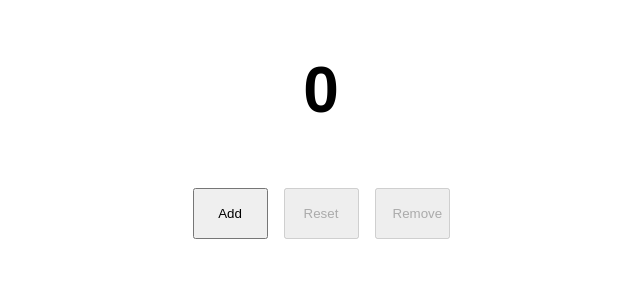
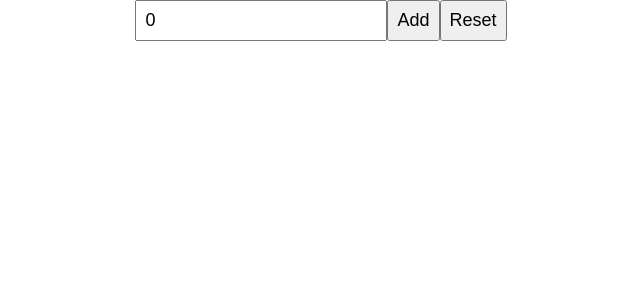
Before and after one commit to aimarjs/counter, a React (Create React App) app: page / in a window 1280 px wide. Shown: the top 300 px of the page, without its empty margins (319-959 px from the left). Built offline with nearby package versions, Linux system fonts and the light colour scheme.

Commit message:
cards in progress

```diff
--- a/src/components/App.js
+++ b/src/components/App.js
@@ -1,22 +1,25 @@
 import React from 'react';
-import PropTypes from 'prop-types';
+// import PropTypes from 'prop-types';
 import { connect } from 'react-redux';
 import styled from 'styled-components';
-import * as actions from '../store/actions';
+// import * as actions from '../store/actions';
 
-import Counter from './Counter';
+// import Counter from './Counter';
+import Input from './Input';
 
 const App = ({
-  onAdd, onRemove, onReset, counter,
+  addNew,
+  // onAdd, onRemove, onReset, counter,
 }) => (
   <AppWrapper>
     <BodyWrapper>
-      <Counter
+      <Input addNew={addNew} />
+      {/* <Counter
         onAdd={onAdd}
         onRemove={onRemove}
         onReset={onReset}
         value={counter.value}
-      />
+      /> */}
     </BodyWrapper>
   </AppWrapper>
 );
@@ -36,19 +39,21 @@ const mapStateToProps = state => ({
   counter: state.counter,
 });
 
-const mapDispatchToProps = dispatch => ({
-  onAdd: () => dispatch(actions.addHandler()),
-  onRemove: () => dispatch(actions.removeHandler()),
-  onReset: () => dispatch(actions.resetHandler()),
-});
+// const mapDispatchToProps = dispatch => ({
+//   addNew: data => dispatch(actions.addNewValue(data)),
+//   // onAdd: () => dispatch(actions.addHandler()),
+//   // onRemove: () => dispatch(actions.removeHandler()),
+//   // onReset: () => dispatch(actions.resetHandler()),
+// });
 
 App.propTypes = {
-  onAdd: PropTypes.func.isRequired,
-  onRemove: PropTypes.func.isRequired,
-  onReset: PropTypes.func.isRequired,
-  counter: PropTypes.shape({
-    value: PropTypes.number.isRequired,
-  }).isRequired,
+  // addNew: PropTypes.func.isRequired,
+  // onAdd: PropTypes.func.isRequired,
+  // onRemove: PropTypes.func.isRequired,
+  // onReset: PropTypes.func.isRequired,
+  // counter: PropTypes.shape({
+  //   value: PropTypes.number.isRequired,
+  // }).isRequired,
 };
 
-export default connect(mapStateToProps, mapDispatchToProps)(App);
+export default connect(mapStateToProps)(App);
--- a/src/components/Button/index.js
+++ b/src/components/Button/index.js
@@ -8,9 +8,9 @@ const Button = ({ disable, title, clickHandler }) => (
 
 
 const StyledButton = styled.button`
-  padding: 16px;
-  margin: 8px;
-  width: 75px;
+  padding: 8px;
+  font-size: 18px;
+  font-weight: 500;
 `;
 
 Button.defaultProps = {
--- a/src/components/Counter/index.js
+++ b/src/components/Counter/index.js
@@ -8,11 +8,11 @@ const Counter = ({
   value, onAdd, onReset, onRemove,
 }) => (
   <Wrapper>
-    <CounterValue value={value} />
+    <CounterValue id="value" value={value} />
     <Controls>
-      <Button title="Add" clickHandler={onAdd} />
-      <Button title="Reset" clickHandler={onReset} disable={value === 0} />
-      <Button title="Remove" clickHandler={onRemove} disable={value === 0} />
+      <Button title="+" id="add" clickHandler={onAdd} />
+      <Button title="Reset" id="remove" clickHandler={onReset} disable={value === 0} />
+      <Button title="-" id="reset" clickHandler={onRemove} disable={value === 0} />
     </Controls>
   </Wrapper>
 );
--- /dev/null
+++ b/src/components/Input/index.js
@@ -0,0 +1,60 @@
+import React, { Component } from 'react';
+import { connect } from 'react-redux';
+import PropTypes from 'prop-types';
+import styled from 'styled-components';
+import * as actions from '../../store/actions';
+
+import Button from '../Button';
+
+const initialState = {
+  value: 0,
+};
+
+class Input extends Component {
+  state = initialState;
+
+  inputChangeHandler = (event) => {
+    this.setState({
+      value: parseInt(event.target.value, 10)
+        ? parseInt(event.target.value, 10)
+        : 0,
+    });
+  }
+
+  resetHandler = () => {
+    this.setState(initialState);
+  };
+
+  render() {
+    const { addNew } = this.props;
+    const { value } = this.state;
+    return (
+      <InputGroup>
+        <InputField type="text" onChange={this.inputChangeHandler} value={value} />
+        <Button title="Add" clickHandler={() => addNew(this.state)} />
+        <Button title="Reset" clickHandler={this.resetHandler} />
+      </InputGroup>
+    );
+  }
+}
+
+const mapDispatchToProps = dispatch => ({
+  addNew: data => dispatch(actions.addNewValue(data)),
+});
+
+Input.propTypes = {
+  addNew: PropTypes.func.isRequired,
+};
+
+const InputGroup = styled.div`
+  margin: 0;
+  padding: 0;
+`;
+
+const InputField = styled.input`
+  padding: 8px;
+  font-size: 18px;
+  font-weight: 500;
+`;
+
+export default connect(undefined, mapDispatchToProps)(Input);
--- a/src/store/actions/actionTypes.js
+++ b/src/store/actions/actionTypes.js
@@ -1,3 +1,5 @@
 export const INC_COUNTER = 'INC_COUNTER';
 export const DEC_COUNTER = 'DEC_COUNTER';
 export const RESET_COUNTER = 'RESET_COUNTER';
+
+export const ADD_NEW_VALUE = 'ADD_NEW_VALUE';
--- a/src/store/actions/index.js
+++ b/src/store/actions/index.js
@@ -1,4 +1,9 @@
 import * as actionTypes from './actionTypes';
+
+export const addNewValue = data => ({
+  type: actionTypes.ADD_NEW_VALUE,
+  payload: data,
+});
 
 export const addHandler = () => ({
   type: actionTypes.INC_COUNTER,
--- a/src/store/reducers/counterReducer.js
+++ b/src/store/reducers/counterReducer.js
@@ -1,11 +1,21 @@
 import * as actionTypes from '../actions/actionTypes';
 
+// const initialState = {
+//   value: 0,
+//   quantity: 1,
+// };
+
 const initialState = {
-  value: 0,
+  entries: [],
 };
 
 const reducer = (state = initialState, action) => {
   switch (action.type) {
+    case actionTypes.ADD_NEW_VALUE:
+      return {
+        ...state,
+        entries: [...state.entries, action.payload],
+      };
     case actionTypes.INC_COUNTER:
       return {
         ...state,
@@ -15,7 +25,7 @@ const reducer = (state = initialState, action) => {
     case actionTypes.DEC_COUNTER:
       return {
         ...state,
-        value: state.value !== 0 ? state.value - 1 : 0,
+        quantity: state.value !== 1 ? state.value - 1 : 1,
       };
 
     case actionTypes.RESET_COUNTER:
```
Also changed, not shown: .eslintrc.json, 2 other files (tests, documents, lock files or other folders).
